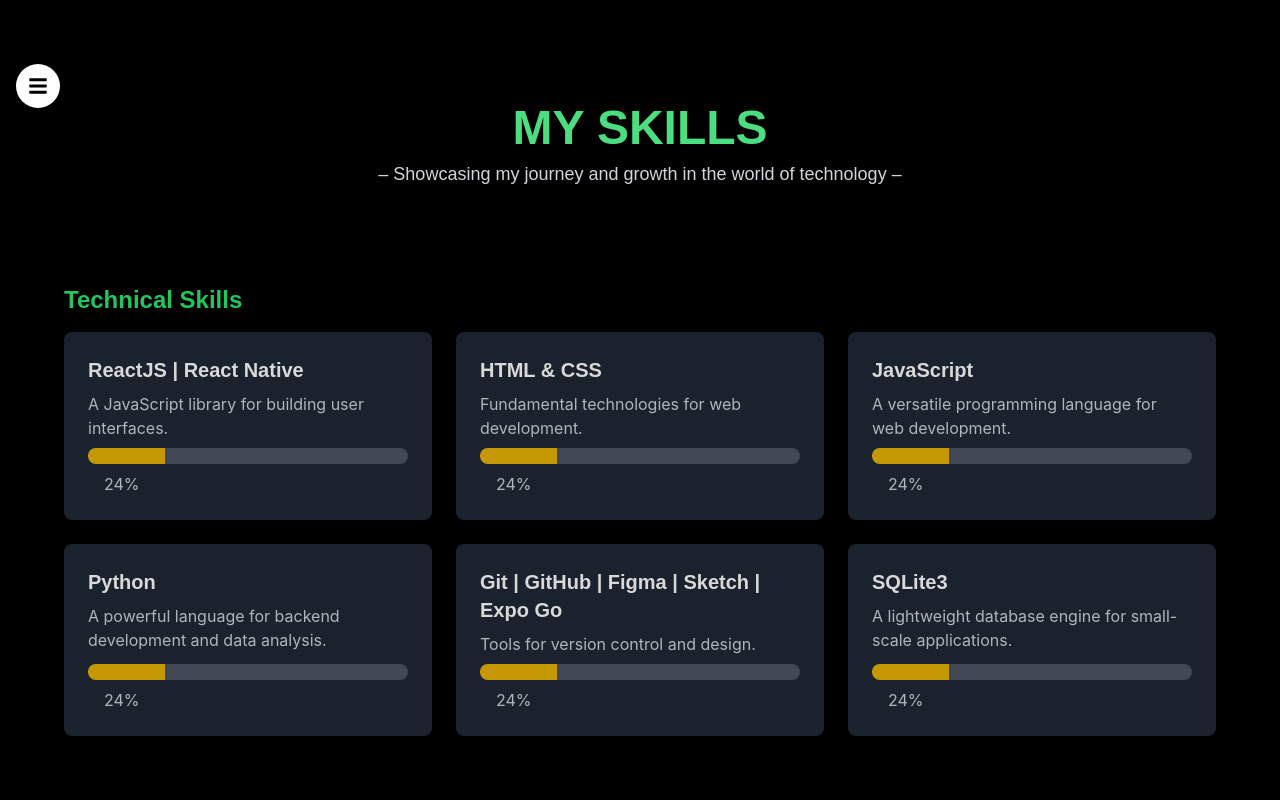
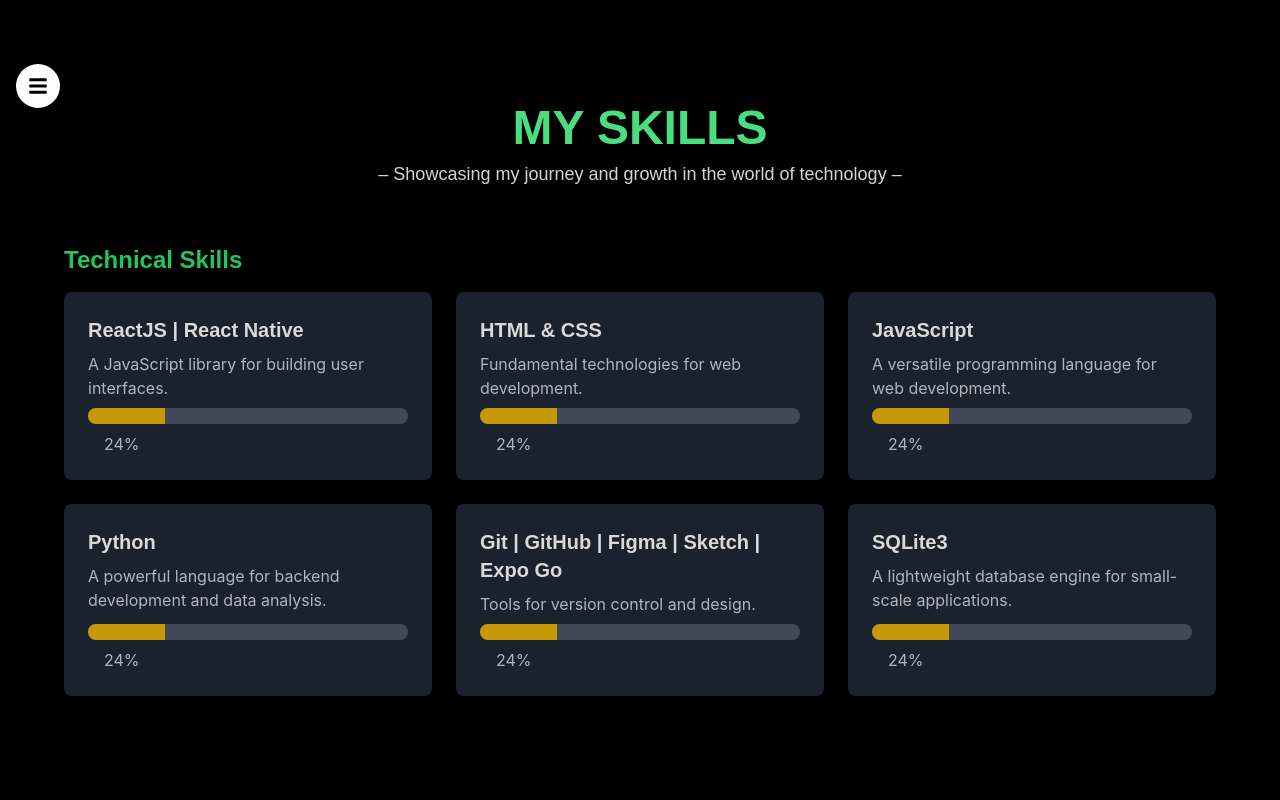
Before and after one commit to P-Mbugua/Final_Portfolio, a React (Vite) app: page /skills in a window 1280 px wide. Shown: the top 800 px of the page. Built offline with nearby package versions, Linux system fonts and the light colour scheme; no server answers.

Commit message:
Reduced the margin size of the skills component

```diff
--- a/src/Pages/Skills.jsx
+++ b/src/Pages/Skills.jsx
@@ -70,7 +70,7 @@
       </div>
 
       {/* Technical Skills Section */}
-      <div className="mt-16 w-full max-w-6xl">
+      <div className="mt-6 w-full max-w-6xl">
         <h3 className="text-2xl font-bold text-green-500 mb-4">Technical Skills</h3>
         <div className="grid grid-cols-1 sm:grid-cols-2 lg:grid-cols-3 gap-6">
           {technicalSkills.map((skill, index) => (
```
